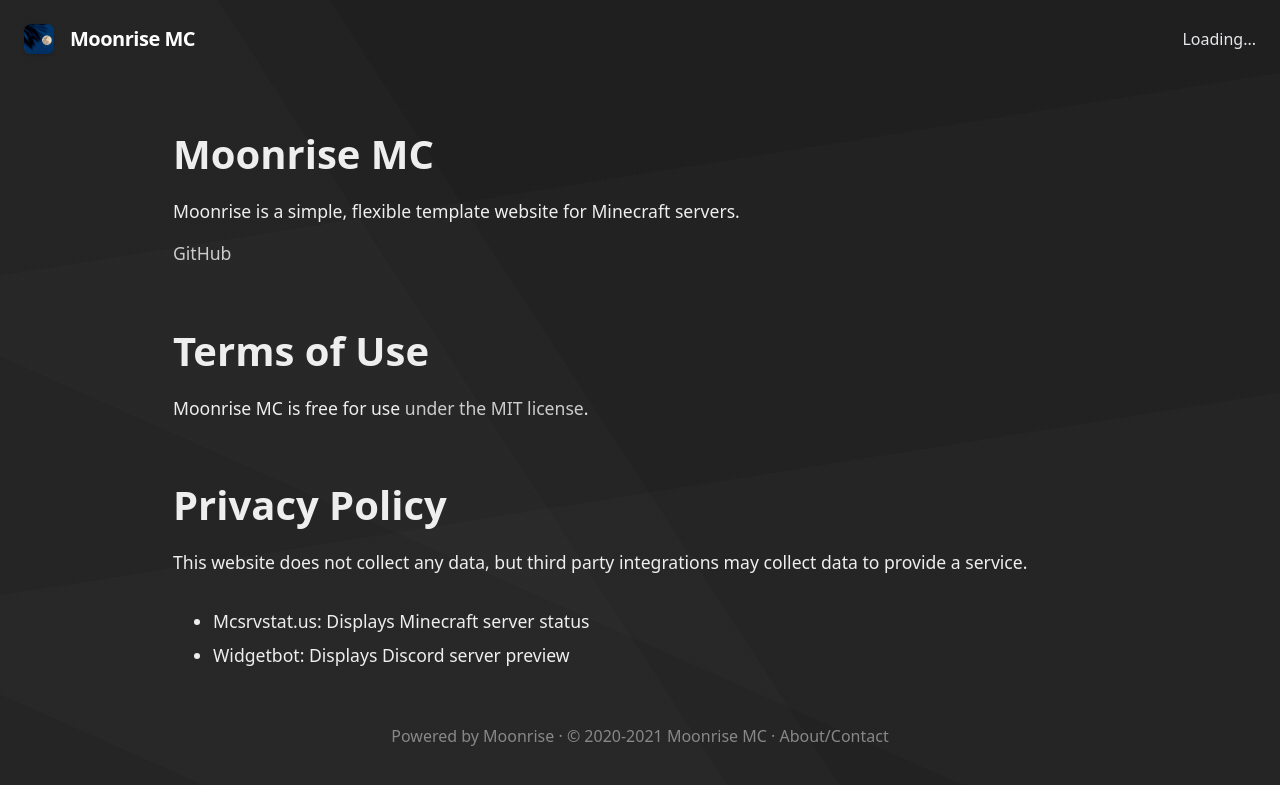
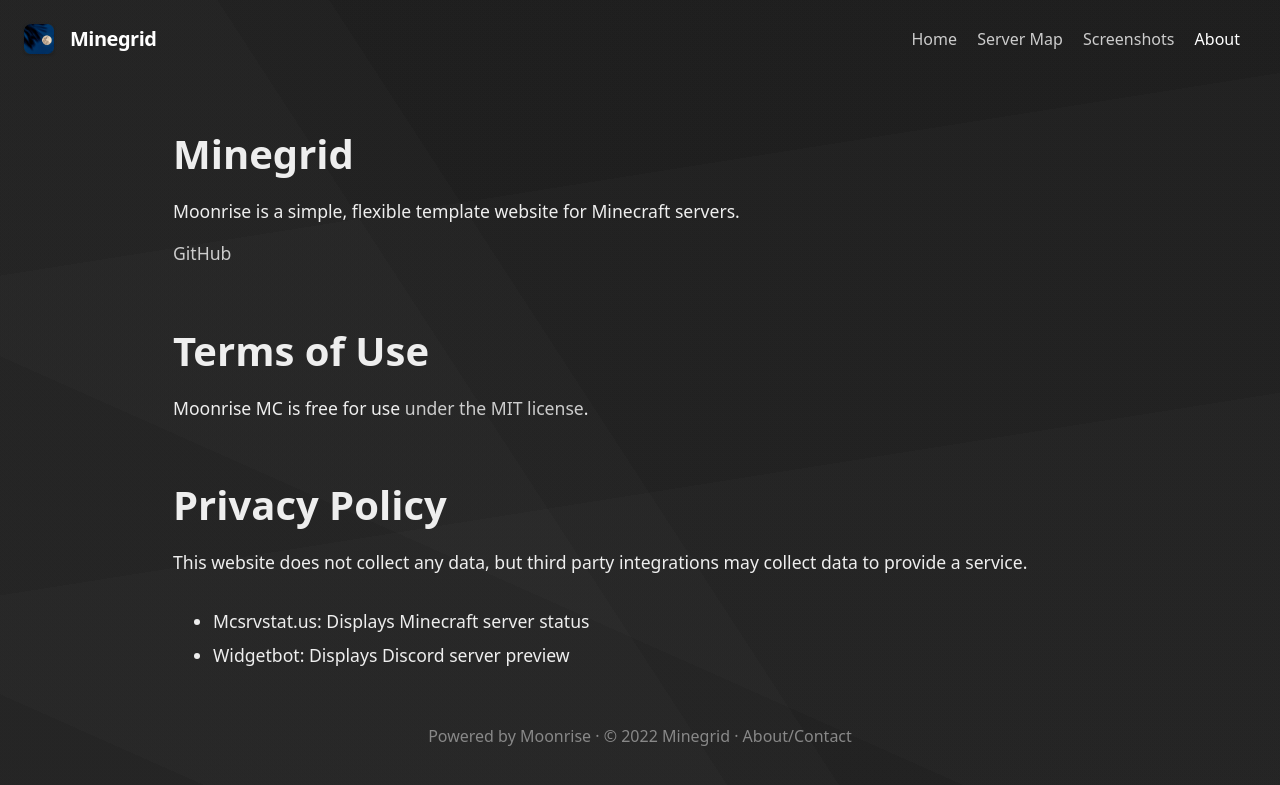
Before and after one commit to Somekat/minegrid-site, a Jekyll site: the page built from docs/about.md, in a window 1280 px wide. Shown: the top 785 px of the page. Built offline with Jekyll 4.4.1, drawn with Linux system fonts in a browser that asks for light colours; our own code applies the rules of GitHub Pages for plain Markdown files.

Commit message:
Update _config.yml

```diff
--- a/docs/_config.yml
+++ b/docs/_config.yml
@@ -1,26 +1,26 @@
 # Set this website's info
 # Change "coffeebank" to your GitHub username
 # Change "moonrise" to your repository name
-url: "https://coffeebank.github.io"
-baseurl: "/moonrise"
+url: "minegrid.xyz"
+baseurl: "/"
 siteIcon: /media/android-chrome-192x192.png
-siteYear: 2020
+siteYear: 2022
 siteFooterlink: /about
 showinSearchEngines: true
 # googleAnalyticsID: (uncomment to use)
 
 
 # Set basic server info
-serverName: Moonrise MC
-serverDescription: A Minecraft server where we have lots of fun!
-serverIP: 31.41.59.26:5358
+serverName: Minegrid
+serverDescription: just a minecraft server
+serverIP: play.minegrid.xyz
 useBedrockForOnlineStatus: false
 
 
 # Discord information
-discordInvite: https://discord.gg/minecraft
-discordServerID: 299881420891881473
-discordChannelID: 450428756855750666
+discordInvite: https://discord.gg/xrWzGtmsCS
+discordServerID: 914768184387727401
+discordChannelID: 0000000000000000
 
 
 # # Navbar Links at the top of the page (uncomment "siteNav" to use)
@@ -28,14 +28,14 @@ discordChannelID: 450428756855750666
 # #   url - The link it should go to (for example, if you have "maps.md" file, put "maps")
 # #   newtab - Whether link should open in new tab
 #
-# siteNav:
-#   - name: Server Map
-#     url: map
-#     newtab: true
-#   - name: Screenshots
-#     url: screenshots
-#   - name: About
-#     url: about
+siteNav:
+   - name: Server Map
+     url: map
+     newtab: true
+   - name: Screenshots
+     url: screenshots
+   - name: About
+     url: about
 
 
 # Don't change anything below here, these are defaults set by GitHub Pages:
```
